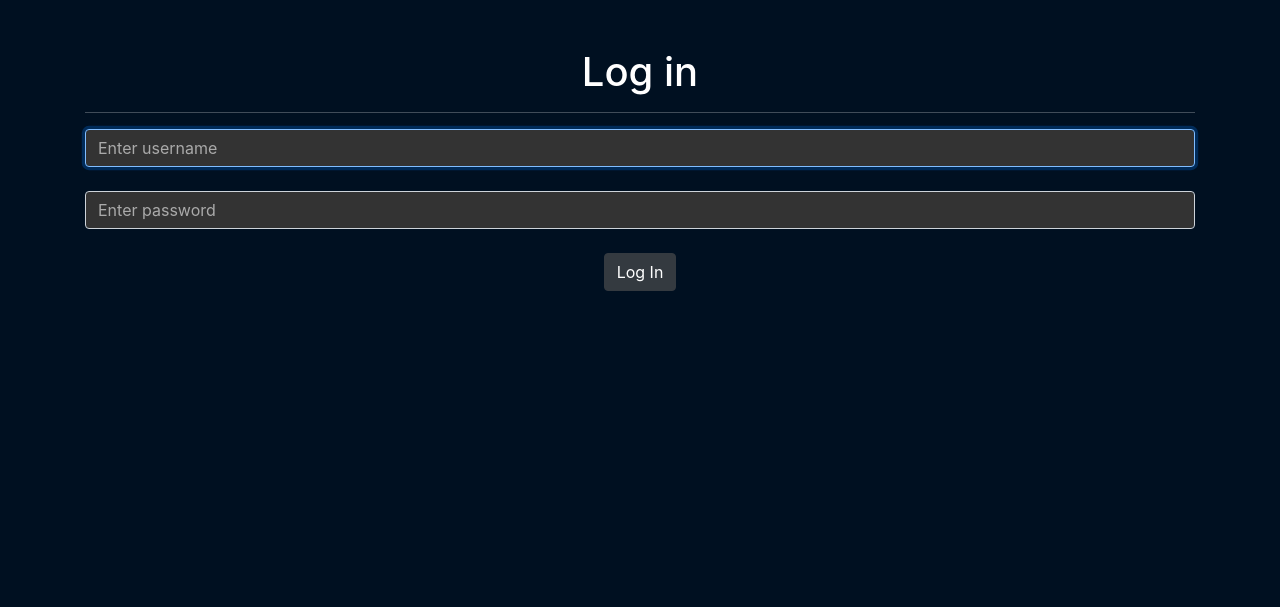
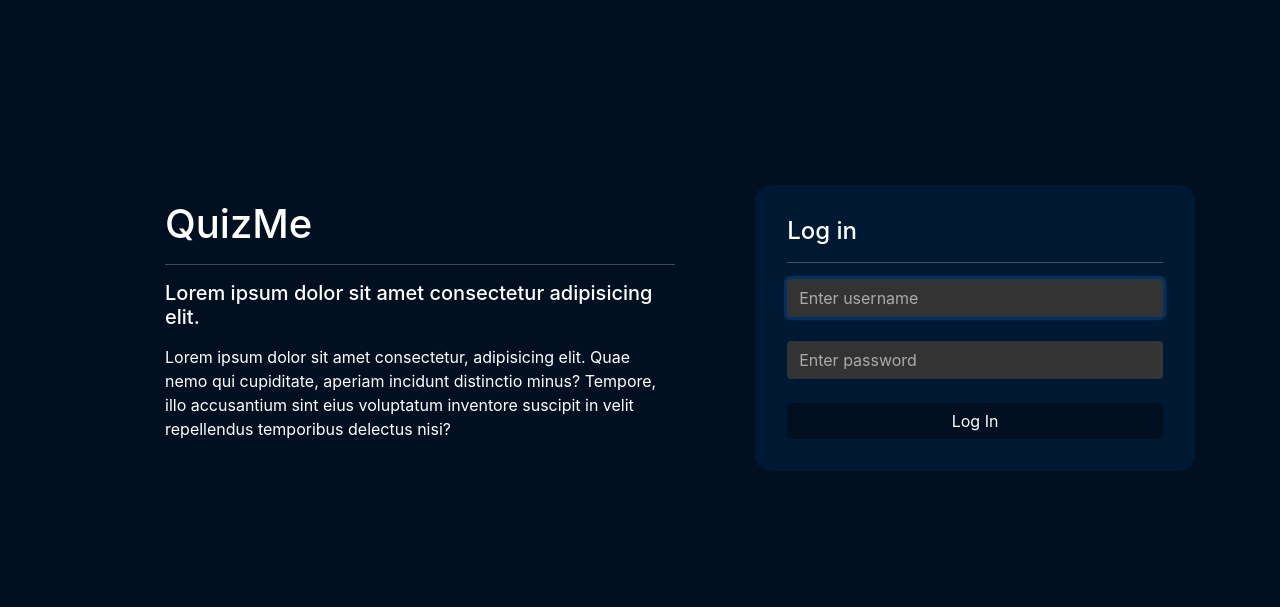
Before and after one commit to SirDroffilc/QuizMe-CS50x-Final-Project, a Flask app: page /login in a window 1280 px wide. Shown: the part 56-663 px from the top of the page. Run offline with Flask 3, Linux system fonts and the light colour scheme; some libraries are stand-ins or nearby versions.

Commit message:
Improved Log In Page

```diff
--- a/web_app/blueprints/auth/templates/auth/login.html
+++ b/web_app/blueprints/auth/templates/auth/login.html
@@ -2,12 +2,22 @@
 {% block title %} | Log In{% endblock %}
 
 {% block content %}
-<h1>Log in</h1>
-<hr style="border-color: white;">
+<div class="login-container" data-bs-theme="dark">
+    <div class="quizme-content align-self-center">
+        <p class="h1">QuizMe</p>
+        <hr style="border-color: white;">
+        <p class="h5 pb-2">Lorem ipsum dolor sit amet consectetur adipisicing elit.</p>
+        <p>Lorem ipsum dolor sit amet consectetur, adipisicing elit. Quae nemo qui cupiditate, aperiam incidunt distinctio minus? Tempore, illo accusantium sint eius voluptatum inventore suscipit in velit repellendus temporibus delectus nisi?</p>
+    </div>
+    <div class="login-content align-self-center">
+        <p class="h4 text-left">Log in</p>
+        <hr style="border-color: white;">
+        <form action="{{ url_for('auth.login') }}" method="post">
+            <input name="username" type="text" class="form-control border-0" placeholder="Enter username" required autofocus> <br>
+            <input name="password" type="password" class="form-control border-0" placeholder="Enter password"> <br>
+            <button type="submit" class="btn btn-dark w-100 border-0 btn-hover-effect">Log In</button>
+        </form>
+    </div>
+</div>
 
-<form action="{{ url_for('auth.login') }}" method="post">
-    <input name="username" type="text" class="form-control" placeholder="Enter username" required autofocus> <br>
-    <input name="password" type="password" class="form-control" placeholder="Enter password"> <br>
-    <button type="submit" class="btn btn-dark">Log In</button>
-</form>
 {% endblock %}
--- a/web_app/static/css/style.css
+++ b/web_app/static/css/style.css
@@ -33,3 +33,46 @@ body {
 .form-control::placeholder {
     color: #aaa;
 }
+
+
+.login-container {
+    display: flex;
+    align-items: center;
+    justify-content: center;
+    min-height: calc(70vh);
+}
+
+.login-content {
+    padding: 2rem;
+    width: 40vw;
+    background-color: #001933;
+    border-radius: 1rem;
+}
+
+.quizme-content {
+    padding: 5rem;
+    width: 60vw;
+    text-align: left;
+}
+
+.btn-hover-effect {
+    transition: background-color 0.3s ease, transform 0.3s ease;
+    background-color: #001021;
+}
+
+.btn-hover-effect:hover, .btn-hover-effect:focus {
+    background-color: #002244;
+    transform: translateY(-3px);
+    box-shadow: 0 4px 8px 0 rgba(0,0,0,0.2);
+}
+
+@media (max-width: 768px) {
+    .login-container {
+        flex-direction: column;
+    }
+
+    .login-content, .quizme-content {
+        width: 80vw;
+        padding: 1rem;
+    }
+}
```
Also changed, not shown: 1 other file.
